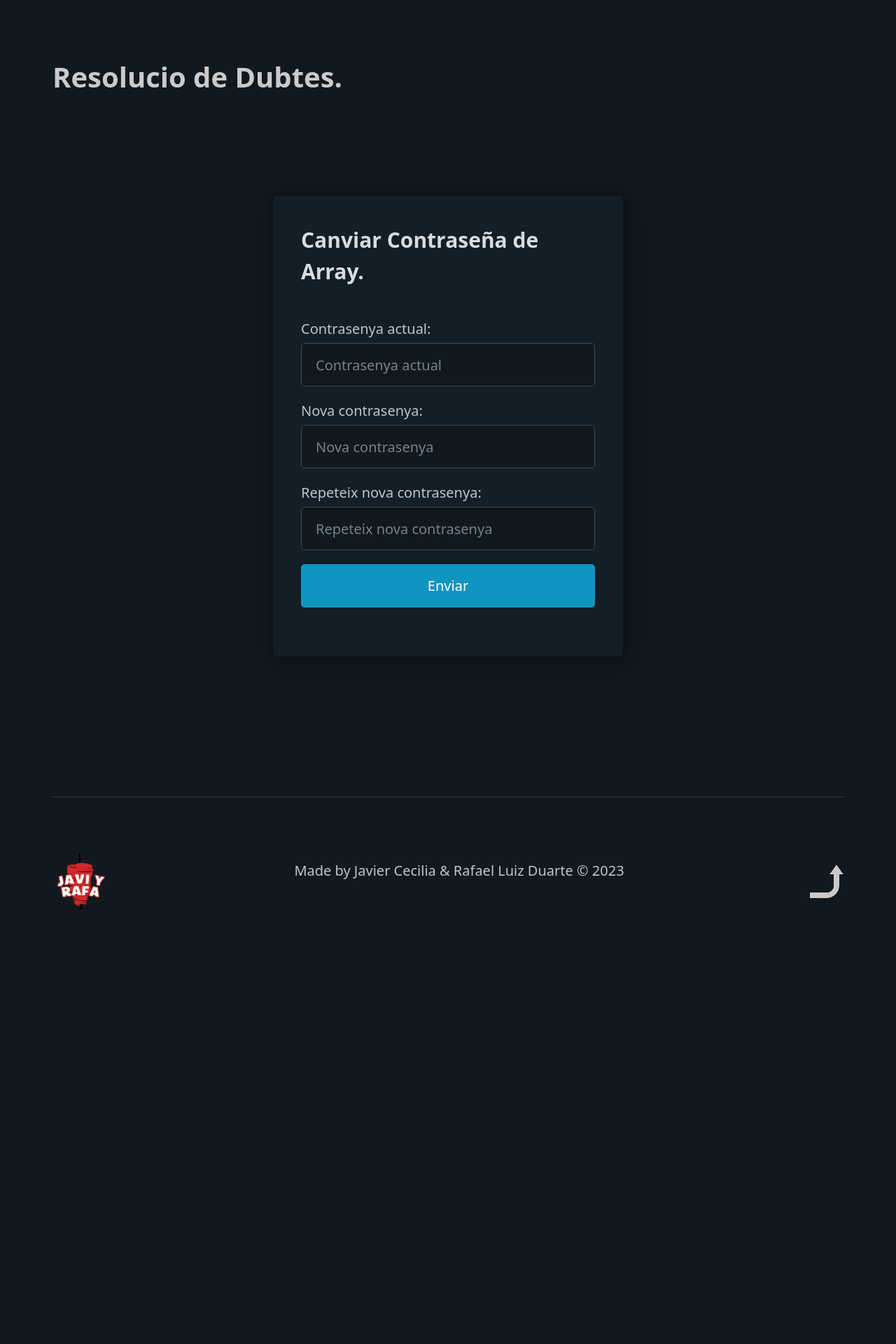
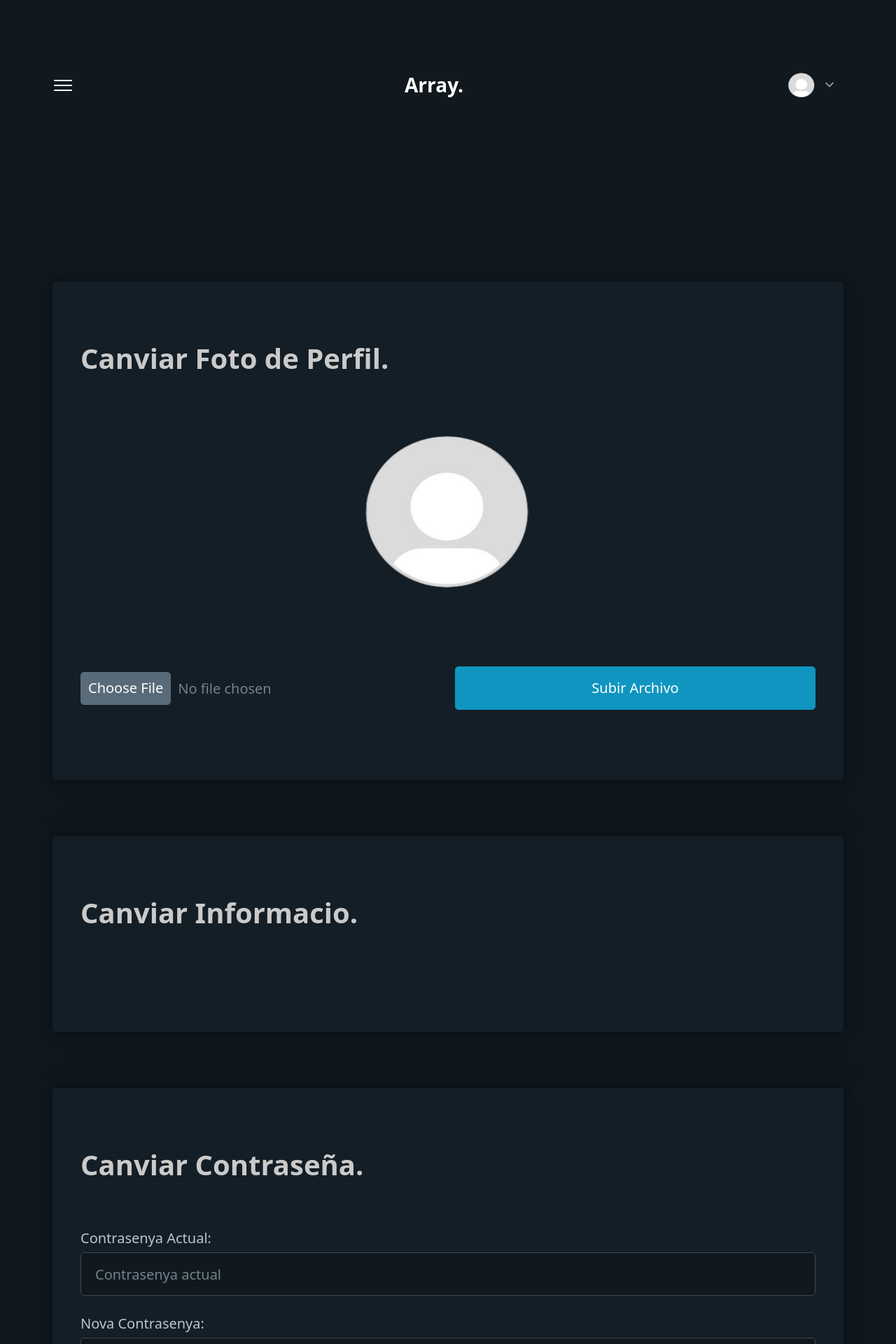
Before and after one commit to rxfxvxnxnx/resolucio_dubtes, a PHP site: page /pages/perfil/perfil_edit.php in a window 1280 px wide. Shown: the top 1920 px of the page at 70% size. Before the commit the page ends 1299 px from the top, so only its background shows below. Run offline with PHP 8.4, Linux system fonts and the light colour scheme; a user stored in the database is signed in; data comes from the database, SQL or seed files in the repository; both versions use the stored data as it was after the commit; data that the repository does not hold is empty.

Commit message:
resolucio_dubtes_v1.4
Colocacion de fotos y usuarios

```diff
--- a/css/style.css
+++ b/css/style.css
@@ -9,6 +9,27 @@ h1 {
 aside {
     text-align: center;
     height: 100%;
+}
+
+details[role=list] summary:not([role]) {
+    height: calc(1rem * var(--line-height) + var(--form-element-spacing-vertical) * 2 + var(--border-width) * 2);
+    padding: var(--form-element-spacing-vertical) var(--form-element-spacing-horizontal);
+    /* border: var(--border-width) solid var(--form-element-border-color); */
+    border-radius: var(--border-radius);
+    background-color: var(--form-element-background-color);
+    color: var(--form-element-placeholder-color);
+    line-height: inherit;
+    border: none !important;
+    cursor: pointer;
+    transition: none !important;
+}
+
+details[role=list] summary::after, li[role=list]>a::after{
+    height: 40px;
+}
+
+nav details {
+    margin: auto 0;
 }
 
 .title {
@@ -53,6 +74,39 @@ aside {
     margin: 0 !important;
 }
 
+.profile{
+    width: 40px;
+    height: 40px;
+    border-radius: 50%;
+}
+
+.details[role=list] summary::after, li[role=list]>a::after{
+    display: block;
+    width: 1rem;
+    height: 45px;
+    -webkit-margin-start: 0.5rem;
+    margin-inline-start: 0.5rem;
+    float: right;
+    transform: rotate(0);
+    background-position: right center;
+    background-size: 1rem auto;
+    background-repeat: no-repeat;
+    content: "";
+}
+
+.canvi_fotoPerfil {
+    display: flex;
+    justify-content: center;
+    align-items: center;
+}
+
+.canvi_fotoPerfil img {
+    width: 250px;
+    height: 250px;
+    border-radius: 50%;
+    margin-bottom: 100px;
+}
+
 #menu {
     display: none;
 }
@@ -77,39 +131,3 @@ aside {
 #footer .logo {
     width: 80px;
 }
-
-.profile{
-    width: 40px;
-    height: 40px;
-}
-/* Inicio Icono perfil */
-.details[role=list] summary::after, li[role=list]>a::after{
-    display: block;
-    width: 1rem;
-    height: 45px;
-    -webkit-margin-start: 0.5rem;
-    margin-inline-start: 0.5rem;
-    float: right;
-    transform: rotate(0);
-    background-position: right center;
-    background-size: 1rem auto;
-    background-repeat: no-repeat;
-    content: "";
-}
-
-details[role=list] summary:not([role]) {
-    height: calc(1rem * var(--line-height) + var(--form-element-spacing-vertical) * 2 + var(--border-width) * 2);
-    padding: var(--form-element-spacing-vertical) var(--form-element-spacing-horizontal);
-    /* border: var(--border-width) solid var(--form-element-border-color); */
-    border-radius: var(--border-radius);
-    background-color: var(--form-element-background-color);
-    color: var(--form-element-placeholder-color);
-    line-height: inherit;
-    border: none !important;
-    cursor: pointer;
-    transition: none !important;
-}
-
-details[role=list] summary::after, li[role=list]>a::after{
-    height: 40px;
-}
--- a/pages/perfil/perfil_edit.php
+++ b/pages/perfil/perfil_edit.php
@@ -19,22 +19,88 @@ if (empty($_SESSION["usuario"])) {
     <link rel="stylesheet" href="../../css/style.css">
 </head>
 <body class="container">
+    <?php
+        $con = mysqli_connect("localhost","rduart","u8EnMnxo#","rduart") or exit(mysqli_connect_error());
+        $sql = "SELECT * FROM usuarios WHERE usuario = '".$_SESSION["usuario"]."'";
+        $usuarios_foto = mysqli_query($con,$sql) or exit(mysqli_error($con));
+        $usuario_foto = mysqli_fetch_array($usuarios_foto);
+
+        if ($usuario_foto["perfil_img"] == "") {
+            $foto_perfil = "default.png";
+        } else {
+            $foto_perfil = $usuario_foto["perfil_img"];
+        }
+    ?>
     <header>
-        <h1>Resolucio de Dubtes.</h1>
+        <nav>
+            <ul>
+                <li><a class="secondary pointer" onclick="mostrar()"><img src="../../img/menu_icon.png" alt="" width="30px"></a></li>
+            </ul>
+            <ul>
+                <li><strong class="title"><?php echo $_SESSION["usuario"] ?>.</strong></li>
+            </ul>
+            <details role="list" dir="rtl">
+                <summary><img class="profile" src="../../img/user_img/<?php echo $foto_perfil ?>"></summary>
+                <ul>
+                    <?php
+                    if ($_SESSION["permis"]==2){
+                        $link = "../../lista.php";
+                    }else {
+                        $link = "../../pages/admin/admin.php";
+                    }
+                    ?>
+                    <li><a href="<?php echo $link ?>">Resolucio Dubtes</a></li>
+                    <li><a href="../../php/logout.php">Logout</a></li>
+                </ul>
+            </details>
+        </nav>
+        <aside id="menu">
+            <nav class="menu_desple">
+                <li><h4><a href="#1" onclick="guardar()">Canviar Foto</a></h4></li>
+                <li><h4><a href="#2" onclick="guardar()">Canviar Informacio</a></h4></li>
+                <li><h4><a href="#3" onclick="guardar()">Canviar Contraseña</a></h4></li>
+                </ul>
+            </nav>
+        </aside>
     </header>
-    <article class="login">
-        <h3>Canviar Contraseña de <?php echo $_SESSION["usuario"]?>.</h3>
+    <main>
+        <article id="1">
+            <h1>Canviar Foto de Perfil.</h1>
+
+            <div class="canvi_fotoPerfil">
+                <img src="../../img/user_img/<?php echo $foto_perfil ?>" alt="">
+            </div>
+            <div class="formFoto">
+                <form action="perfil_edit_save_foto.php" method="post" enctype="multipart/form-data" class="grid">
+                    <input type="file" id="foto_perfil" name="foto_perfil">
+                    <button type="submit">Subir Archivo</button>
+                </form>
+            </div>
+        </article>
+        <article id="2">
+            <h1>Canviar Informacio.</h1>
+
+        </article>
+        <article id="3">
+            <h1>Canviar Contraseña.</h1>
 
             <form action="editar_perfil_save.php" method="POST">
-            <label for="contrasenya">Contrasenya actual:</label>
+                <label for="contrasenya">Contrasenya Actual:
                     <input name="contraseña" type="text" placeholder="Contrasenya actual" required>
-            <label for="contreseña_new">Nova contrasenya:</label>
+                </label>
+
+                <label for="contreseña_new">Nova Contrasenya:
                     <input name="contreseña_new" type="text" placeholder="Nova contrasenya" required>
-            <label for="re_contraseña">Repeteix nova contrasenya:</label>
+                </label>
+
+                <label for="re_contraseña">Repeteix Nova Contrasenya:
                     <input name="re_contraseña" type="re_contraseña" placeholder="Repeteix nova contrasenya" required>
+                </label>
+
                 <button type="submit">Enviar</button>
-            <input type="hidden" name=id_usuario value="<?php echo $_SESSION["usuario"]?>">
         </article>
+    </main>
+
     <footer id="footer">
         <div>
             <img src="../../img/logo.png" class="logo">
@@ -49,4 +115,6 @@ if (empty($_SESSION["usuario"])) {
         </div>
     </footer>
 </body>
+
+<script src="../../js/script.js"></script>
 </html>
```
Also changed, not shown: lista.php (+17 -5 lines), pages/admin/admin.php (+11 -1 lines), pages/perfil/perfil_edit_save_foto.php (added, +50 -0 lines), pages/solucio/solucio.php (+16 -3 lines), sql/resolucio_db.sql (+8 -6 lines). Lines whose indentation alone changed are shown as unchanged.
